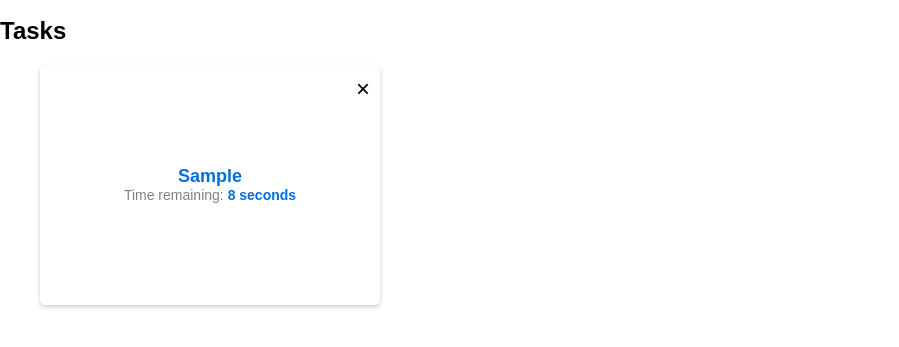
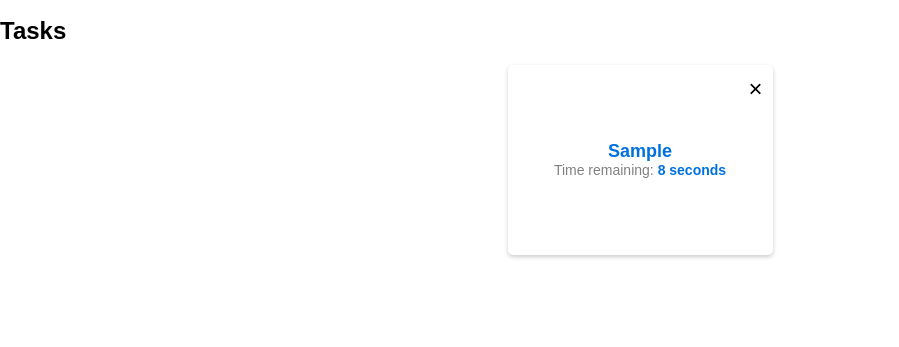
Before and after one commit to eyo-sit/timerTasks, a website: page index.html in a window 1280 px wide. Both pictures are taken after typing "Sample" into the empty fields and a click on the button "Start Timer". Shown: the part 131-478 px from the top of the page, without its empty margins (0-899 px from the left). Drawn offline with Linux system fonts and the light colour scheme.

Commit message:
add alert animation and fixed ui for timerdisplay

```diff
--- a/formHandler.js
+++ b/formHandler.js
@@ -23,11 +23,16 @@ form.addEventListener('submit', e => {
     const endTime = new Date(startTime.getTime() + 10 * 1000)
     //const endTime = new Date(startTime.getTime() + 2 * 24 * 60 * 60 * 1000)
 
+    console.log(endTime)
+    console.log(startTime)
+    let timeRemaining = endTime - startTime
+    console.log(timeRemaining)
+
+
     let spanID = 'task' + tasks.length;
-    console.log(spanID)
 
     // Create a new timer using the start and end times
-    const timer = new Timer(startTime, endTime, spanID)
+    const timer = new Timer(spanID, timeRemaining)
     addToList(task, spanID, timer);
 
 
@@ -116,4 +121,18 @@ function addToList(task, spanID, timer) {
     });
     // Add the list item to the list
     document.getElementById("task-list").appendChild(li);
+    updateGridLayout()
 }
+
+function updateGridLayout() {
+    // Get the grid container element
+    var gridContainer = document.querySelector('#task-list');
+
+    // Get the current number of grid items
+    var gridItems = gridContainer.querySelectorAll('.task-container');
+    var numItems = gridItems.length;
+    if (numItems <= 4 || numItems == 0) {
+        // Update the grid template columns property to create a new column for the new item
+        gridContainer.style.gridTemplateColumns = `repeat(${numItems}, 1fr)`;
+    }
+}
--- a/style.css
+++ b/style.css
@@ -47,8 +47,30 @@ ul {
 #task-list {
     display: grid;
     grid-template-columns: repeat(auto-fit, minmax(250px, 1fr));
-    grid-gap: 16px;
+    justify-content: center;
+    align-items: center;
+    grid-gap: 20px;
+    margin: 0px;
+    padding: 0px;
+    /* background-color: lightblue;
+    border: 5px solid rgb(116, 163, 179); */
 }
+
+
+#task-list li {
+    grid-column: span 1;
+    grid-row: span 1;
+    display: flex;
+    justify-self: center;
+    align-items: center;
+    padding: 0px;
+    margin: 0px;
+    max-height: 200px;
+    /* border: 5px solid lightgreen;
+    background-color: rgb(37, 114, 37); */
+    aspect-ratio: 3/2;
+}
+
 
 @media (max-width: 600px) {
     #task-list {
@@ -56,18 +78,34 @@ ul {
     }
 }
 
+@media screen and (max-width: 800px) {
+    #task-list {
+        grid-template-columns: repeat(2, 1fr);
+    }
+}
+
+@media screen and (max-width: 1000px) {
+    #task-list {
+        grid-template-columns: repeat(4, 1fr);
+    }
+}
+
+
 
 .task-container {
     position: relative;
     display: flex;
     flex-direction: column;
-    width: 300px;
-    height: 200px;
+    object-fit: contain;
     padding: 20px;
-    background-color: white;
+    /* max-height: 120px; */
+    min-height: 150px;
     box-shadow: 0 2px 4px rgba(0, 0, 0, 0.2);
     border-radius: 5px;
     justify-content: center;
+    /* background-color: lightpink;
+    border: 5px solid rgb(172, 103, 113); */
+    aspect-ratio: 3/2;
 }
 
 .close-button {
@@ -99,3 +137,17 @@ ul {
     color: #0070E0;
     font-weight: bold;
 }
+
+/* Define the animation */
+@keyframes flash {
+    50% {
+        background-color: red;
+        color: white;
+    }
+}
+
+@keyframes flash2 {
+    50% {
+        color: white;
+    }
+}
--- a/timer.js
+++ b/timer.js
@@ -1,7 +1,6 @@
 class Timer {
-    constructor(startTime, endTime, spanId) {
-        this.startTime = startTime
-        this.endTime = endTime
+    constructor(spanId, timeRemaining) {
+        this.timeRemaining = timeRemaining
         this.spanId = spanId
         this.timeoutId = null
     }
@@ -36,7 +35,7 @@ class Timer {
             timeRemainingString += `${minutes} minute `;
         }
 
-        if (seconds >= 1) {
+        if (seconds > 1) {
             timeRemainingString += `${seconds} seconds`;
         } else if (seconds == 1) {
             timeRemainingString += `${seconds} second`;
@@ -47,12 +46,43 @@ class Timer {
 
     start() {
         // Calculate the time remaining until the end time
-        let timeRemaining = this.endTime - this.startTime
-        let timeRemainingString = this.formatTimeRemaining(timeRemaining);
+        console.log(this.timeRemaining)
 
-        // Display the time remaining in the UI
+        let currentTime = new Date()
+
+        this.endTime = new Date(currentTime.getTime() + this.timeRemaining)
+
+        let timeRemainingString
+
         const timerDisplay = document.getElementById(this.spanId)
-        timerDisplay.textContent = timeRemainingString
+
+        const timerDisplayP = document.getElementById(this.spanId + 'p')
+
+
+        // Update the timer display every second
+        this.intervalId = setInterval(() => {
+            //Subtract a second from the timeRemaining
+            this.timeRemaining -= 1000
+
+            //Format time remaining into desired string length
+            timeRemainingString = this.formatTimeRemaining(this.timeRemaining);
+
+            if (timeRemainingString.length == 0 || this.timeoutId == null) {
+
+                //Update the p element
+                timerDisplayP.textContent = 'Timer expired'
+
+                console.log(`Timer has expired.`);
+
+                this.timeoutId == null
+            } else if (timeRemainingString.length != 0 || this.timeoutId != null) {
+
+                //Update the span element
+                //Display the time remaining in the desired format
+                timerDisplay.textContent = timeRemainingString
+            }
+
+        }, 1000)
 
         //Sets timeoutId to false once timer has expired
         this.timeoutId = setTimeout(() => {
@@ -60,38 +90,17 @@ class Timer {
             this.timeoutId = null;
             // Perform other tasks here, such as playing a sound or showing a notification.
         }, this.endTime - new Date());
-
-        // Update the timer display every second
-        this.intervalId = setInterval(() => {
-            // Calculate the new time remaining
-            timeRemaining = this.endTime - new Date()
-            //Format time remaining into desired string length
-            let timeRemainingString = this.formatTimeRemaining(timeRemaining);
-            // Display the time remaining in the desired format
-            console.log(timeRemainingString.length)
-            if (timeRemainingString.length == 0 || this.timeoutId == null) {
-                console.log(timeRemainingString)
-                const timerDisplay = document.getElementById(this.spanId + 'p')
-                timerDisplay.textContent = 'Timer expired'
-                console.log(`Timer has expired.`);
-                this.timeoutId == null
-            } else if (this.timeoutId != null) {
-                console.log(timeRemainingString)
-                const timerDisplay = document.getElementById(this.spanId)
-                timerDisplay.textContent = timeRemainingString
-            }
-
-        }, 1000)
     }
 
     //Stop timer display from updating
     stop() {
         clearInterval(this.intervalId);
         const timerDisplay = document.getElementById(this.spanId + 'p')
-        if (timerDisplay) {
-            timerDisplay.textContent = 'Timer expired'
-        }
         clearTimeout(this.timeoutId)
         this.timeoutId = null
     }
+
+    pause() {
+
+    }
 }
--- a/timerManager.js
+++ b/timerManager.js
@@ -18,11 +18,11 @@ class timerManager {
                 // has been cleared. If it has, the timer is complete. Stop
                 // the timer and add it to the completedTimers array.
                 for (const taskTimer of this.activeTimers) {
-                    console.log(`taskTimer.timer.timeoutId = ${taskTimer.timer.timeoutId}`)
                     if (taskTimer.timer.timeoutId == null) {
                         console.log(`The timer for "${taskTimer.task}" is complete.`);
                         //Stop timer display
                         taskTimer.timer.stop();
+                        this.alert(taskTimer.timer)
                         this.activeTimers = this.activeTimers.filter(t => t !== taskTimer);
                         this.completedTimers.push(taskTimer);
                     } else {
@@ -36,6 +36,27 @@ class timerManager {
         }, 1000);
     }
 
+    alert(timer) {
+        // Get the child element
+        var child = document.getElementById(timer.spanId + 'p');
+        console.log(timer.spanId)
+        // Get the parent of the child element
+        var existing = child.parentElement;
+
+        // Add the animation to the element
+        existing.style.animation = 'flash 1s infinite';
+        child.style.animation = 'flash2 1s infinite';
+        // Start the animation
+        existing.style.animationPlayState = 'running';
+        child.style.animationPlayState = 'running';
+
+        // // Stop the animation after 5 seconds
+        // setTimeout(function () {
+        //     existing.style.animationPlayState = 'paused';
+        // }, 5000);
+
+    }
+
     stop() {
         clearInterval(this.intervalId)
         this.active = false
```
